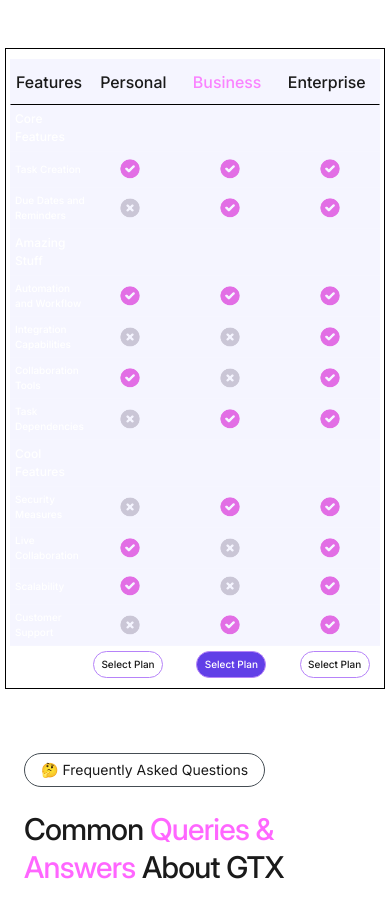
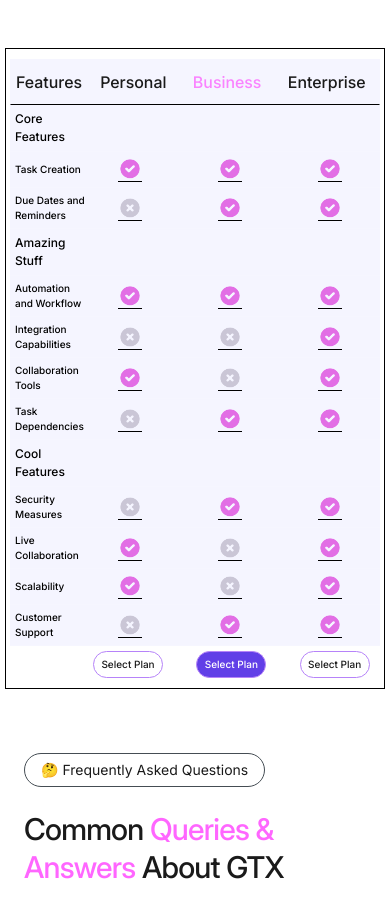
Before and after one commit to Hustle-Devs/gratask-clone, a Next.js app: page /pricing in a window 390 px wide. Shown: the part 2785-3692 px from the top of the page. Built offline with nearby package versions, Linux system fonts and the light colour scheme.

Commit message:
Update: Font Color in responsive.

```diff
--- a/src/components/pricing-table-page/Features.tsx
+++ b/src/components/pricing-table-page/Features.tsx
@@ -217,7 +217,7 @@ const Features = () => {
           className="flex flex-row justify-between items-center gap-[10px] lg:gap-0 lg:bg-transparent mx-auto px-[5px] lg:px-0 py-[5px] lg:py-0 border-white/7 border-b-1 w-[370px] md:w-[768px] lg:w-[1224px] bg-accent-50"
         >
           <h5
-            className={`flex text-white justify-start lg:justify-start lg:items-center  lg:bg-[#19171E] mx-auto  ${
+            className={`flex text-black lg:text-white justify-start lg:justify-start lg:items-center  lg:bg-[#19171E] mx-auto  ${
               rowIndex > 0 ? "ml-[0px]" : "ml-0"
             }  lg:ml-0 lg:px-[30px] w-[70px] lg:w-[306px] lg:h-[94px] text-[10px] lg:text-[18px] ${
               feature.isCategory
@@ -239,8 +239,8 @@ const Features = () => {
                   : ""
               } ${
                 !feature.isCategory
-                  ? "border-white/2 border-b-[.5px]"
-                  : "border-white/7 border-b-1"
+                  ? "border-black dark:border-white/1 border-b-[.5px]"
+                  : "border-black dark:border-white/7 border-b-[2px]"
               } lg:w-[306px] lg:h-[94px]`}
             >
               {!feature.isCategory && (
```
